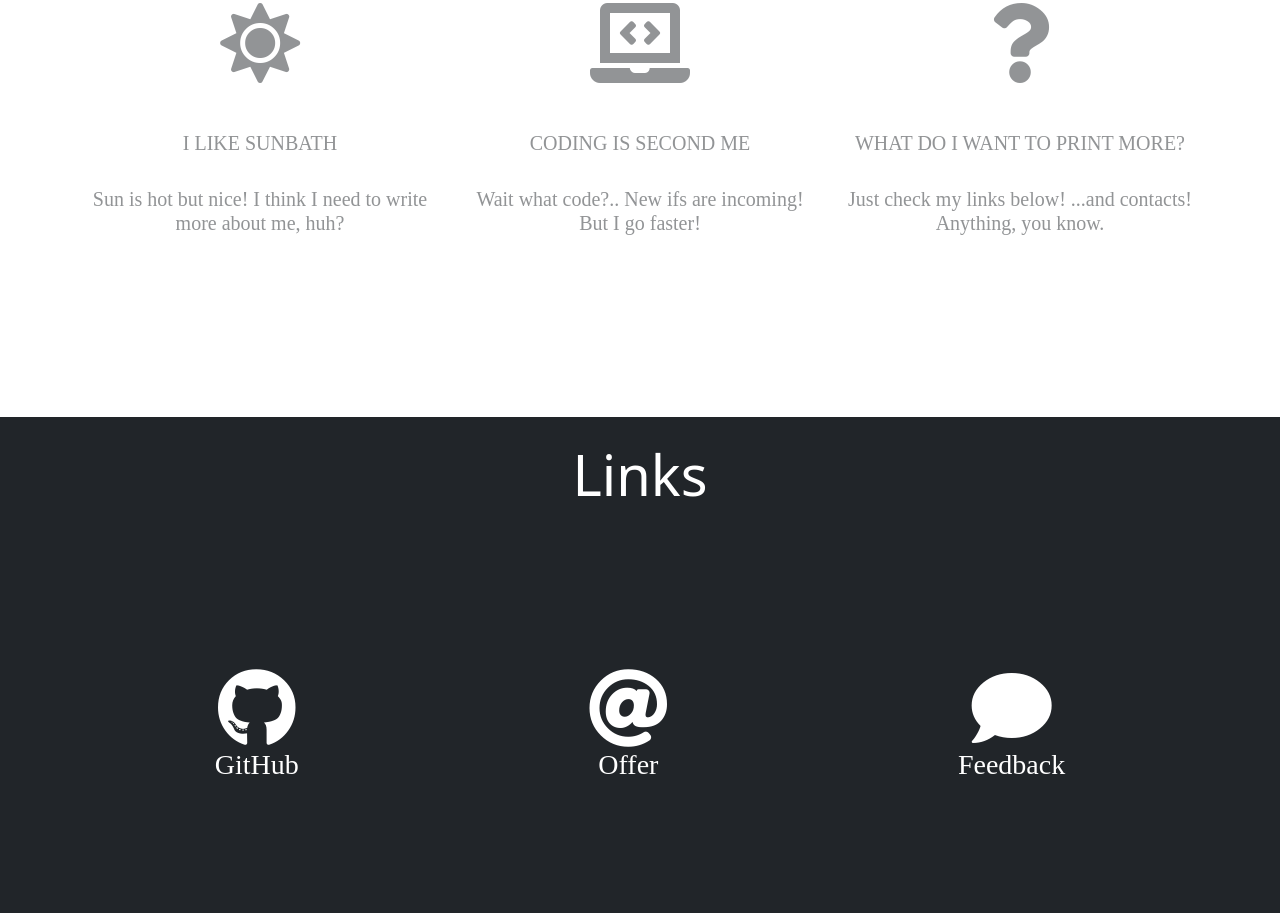
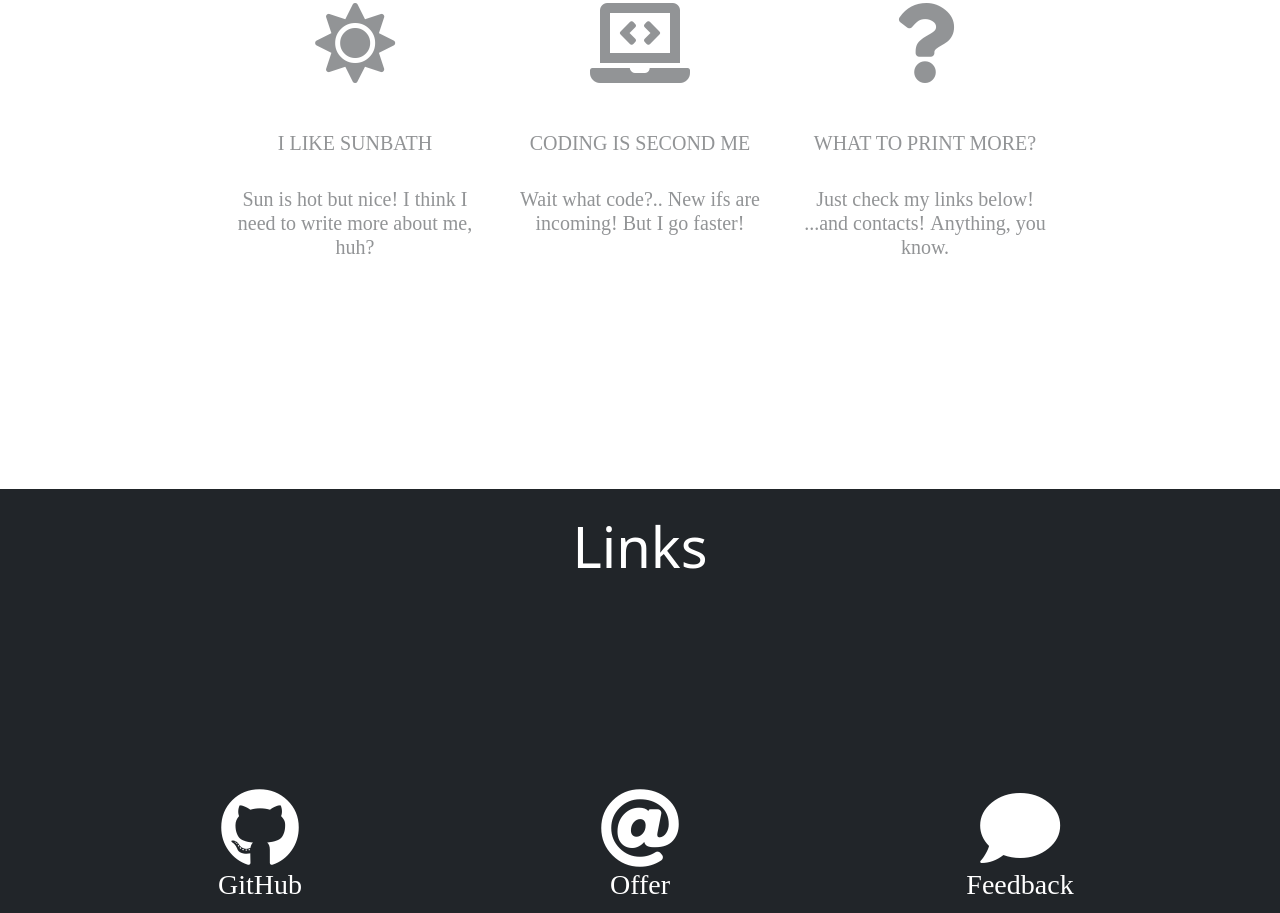
Before and after one commit to thepicture/TensorPractice, a website: page docs/index.html in a window 1280 px wide. Shown: the part 1072-1985 px from the top of the page. Drawn offline with Linux system fonts and the light colour scheme.

Commit message:
Rows changing to columns if resizing to less width of the screen

```diff
--- a/docs/index.html
+++ b/docs/index.html
@@ -100,7 +100,7 @@
                 </div>
             </div>
             <div class="row justify-content-center text-center mt-4 wow fadeInUp" data-wow-delay="3s">
-                <div class="col">
+                <div class="col-md-3 col-sm-12 col-xs-12 mb-5">
                     <div class="d-flex flex-column">
                         <i class="fas fa-sun fa-5x"></i>
                         <h5 class="mt-5 text-uppercase">I like sunbath</h5>
@@ -110,7 +110,7 @@
                         </h5>
                     </div>
                 </div>
-                <div class="col">
+                <div class="col-md-3 col-sm-12 col-xs-12 mb-5">
                     <div class="d-flex flex-column">
                         <i class="fas fa-laptop-code fa-5x"></i>
                         <h5 class="mt-5 text-uppercase">Coding is second me</h5>
@@ -122,10 +122,10 @@
                         </h5>
                     </div>
                 </div>
-                <div class="col">
+                <div class="col-md-3 col-sm-12 col-xs-12 mb-5">
                     <div class="d-flex flex-column">
                         <i class="fas fa-question fa-5x"></i>
-                        <h5 class="mt-5 text-uppercase">What do I want to print more?</h5>
+                        <h5 class="mt-5 text-uppercase">What to print more?</h5>
                         <h5 class="mt-4">Just check my links below!
                             <wbr>
                             ...and contacts!
@@ -140,14 +140,14 @@
     <footer class="w-100 bg-dark mt-4">
         <div class="container w-100 h-100 mt-4 mb-10">
             <div class="row justify-content-center align-items-center text-center">
-                <div class="col">
+                <div class="col-md-3 col-sm-12 col-xs-12">
                     <span class="text-white display-4 text-center fw-normal wow fadeInLeft" data-wow-offset="200"
                           data-wow-delay="500ms">Links</span>
                 </div>
             </div>
             <div class="row justify-content-around align-items-center text-center mt-10 wow fadeInLeft"
                  data-wow-offset="100" data-wow-delay="1s">
-                <div class="col-auto">
+                <div class="col-md-3 col-sm-12 col-xs-12 mt-5">
                     <a class="d-flex flex-column text-white text-decoration-none nav-link--hover-gray"
                        href="https://github.com/thepicture"
                        target="_blank">
@@ -155,7 +155,7 @@
                         <h3>GitHub</h3>
                     </a>
                 </div>
-                <div class="col-auto">
+                <div class="col-md-3 col-sm-12 col-xs-12 mt-5">
                     <a class="d-flex flex-column text-white text-decoration-none nav-link--hover-gray"
                        href="mailto:example@example.com?subject=A business offer from the resume site"
                        target="_blank">
@@ -163,7 +163,7 @@
                         <h3>Offer</h3>
                     </a>
                 </div>
-                <div class="col-auto">
+                <div class="col-md-3 col-sm-12 col-xs-12 mt-5">
                     <a class="d-flex flex-column text-white text-decoration-none nav-link--hover-gray animate__animated animate__fadeInLeft"
                        href="mailto:example@example.com?subject=A (REALLY!) private message from the resume site"
                        target="_blank">
```
